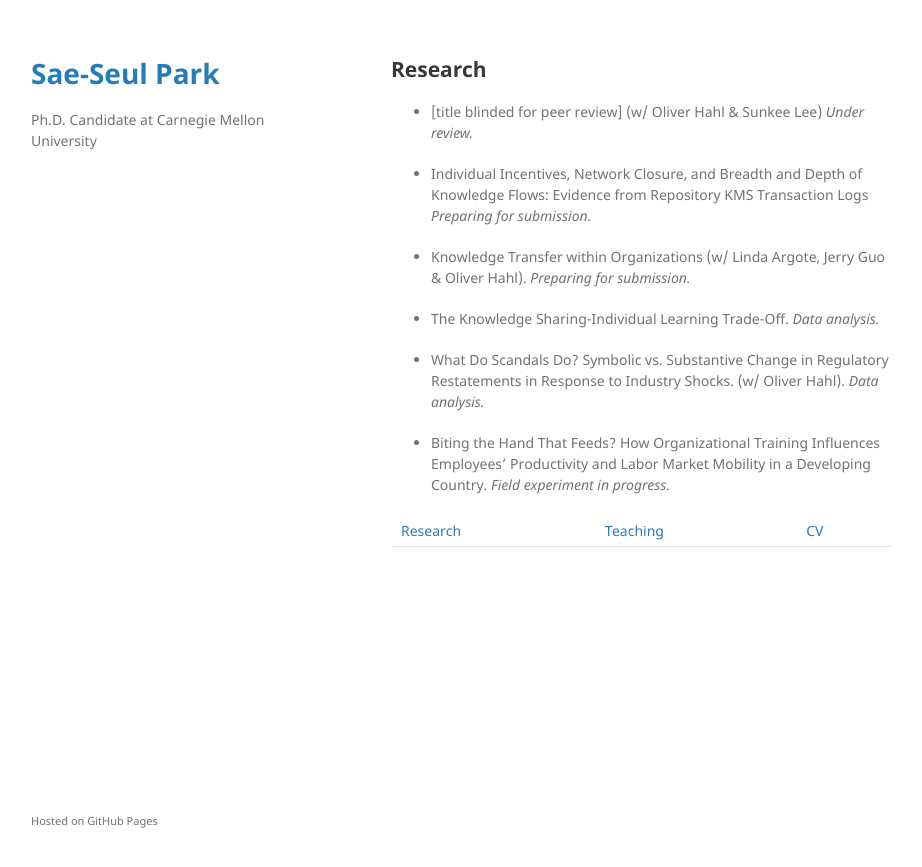
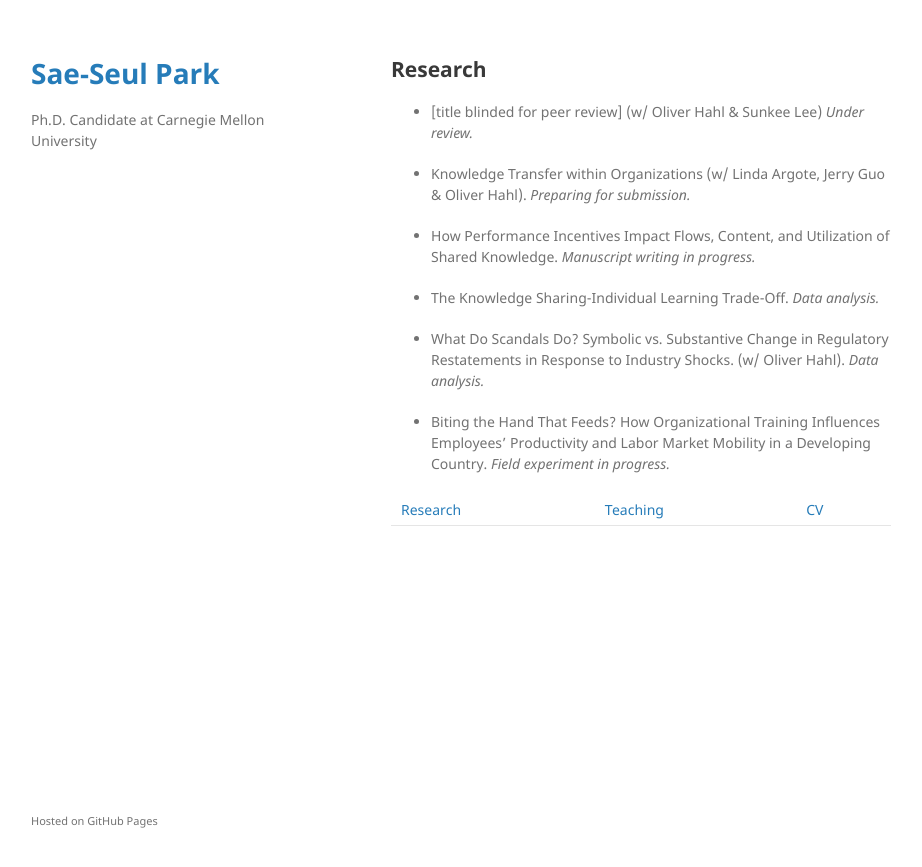
Before and after one commit to saepark/saepark.github.io, a Jekyll site: the page built from research.md, in a window 1280 px wide. Shown: the top 867 px of the page, without its empty margins (179-1101 px from the left). Built offline with Jekyll 4.4.1, drawn with Linux system fonts in a browser that asks for light colours; our own code applies the rules of GitHub Pages for plain Markdown files.

Commit message:
Update research.md

```diff
--- a/research.md
+++ b/research.md
@@ -6,9 +6,9 @@ layout: default
 
 * [title blinded for peer review] (w/ Oliver Hahl & Sunkee Lee) _Under review._
 
-* Individual Incentives, Network Closure, and Breadth and Depth of Knowledge Flows: Evidence from Repository KMS Transaction Logs _Preparing for submission._
+* Knowledge Transfer within Organizations (w/ Linda Argote, Jerry Guo & Oliver Hahl). _Preparing for submission._
 
-* Knowledge Transfer within Organizations (w/ Linda Argote, Jerry Guo & Oliver Hahl). _Preparing for submission._
+* How Performance Incentives Impact Flows, Content, and Utilization of Shared Knowledge. _Manuscript writing in progress._
 
 * The Knowledge Sharing-Individual Learning Trade-Off. _Data analysis._
 
```
